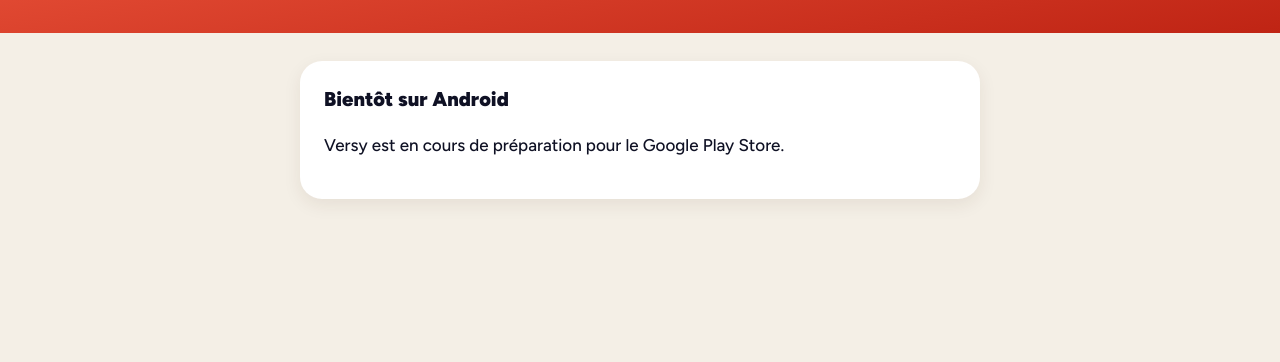
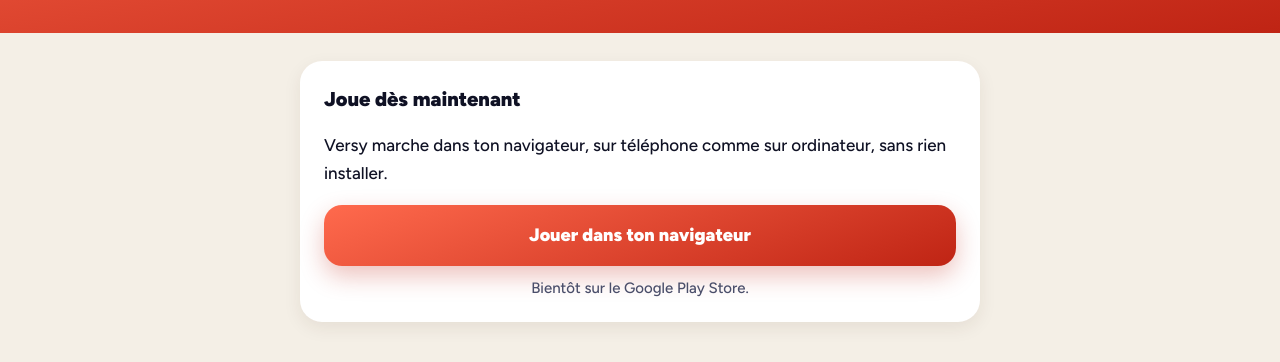
Before and after one commit to GabrielGaudin/versy-site, a plain HTML site: page index.html in a window 1280 px wide. Shown: the part 240-602 px from the top of the page. Drawn offline with Linux system fonts and the light colour scheme.

Commit message:
Accueil : bouton « Jouer dans ton navigateur » vers la version web
Co-Authored-By: Claude Opus 5.5 <noreply@anthropic.com>

```diff
--- a/index.html
+++ b/index.html
@@ -25,8 +25,10 @@
   </header>
   <main>
     <div class="card">
-      <h2>Bientôt sur Android</h2>
-      <p>Versy est en cours de préparation pour le Google Play Store.</p>
+      <h2>Joue dès maintenant</h2>
+      <p>Versy marche dans ton navigateur, sur téléphone comme sur ordinateur, sans rien installer.</p>
+      <a class="cta" href="/app/">Jouer dans ton navigateur</a>
+      <p class="muted">Bientôt sur le Google Play Store.</p>
     </div>
   </main>
 </body>
--- a/style.css
+++ b/style.css
@@ -35,6 +35,10 @@ ul { padding-left: 22px; }
 li { margin: 4px 0; }
 .summary { border-left: 4px solid var(--brand); }
 .muted { color: var(--soft); font-size: 15px; }
+/* Bouton principal, comme sur la page des liens de défi : seul élément en couleur de marque. */
+.cta { display: block; margin: 18px 0 4px; text-align: center; background: linear-gradient(160deg, #FF6A4D, var(--brand-deep)); color: #FFFFFF; text-decoration: none; font-size: 18px; font-weight: 900; padding: 16px 20px; border-radius: 18px; box-shadow: 0 10px 24px rgba(191, 36, 20, 0.28); }
+.cta:active { transform: scale(0.98); }
+.cta + .muted { margin: 10px 0 0; text-align: center; }
 nav.links { display: flex; flex-wrap: wrap; gap: 10px; margin-top: 18px; }
 nav.links a { background: rgba(255, 255, 255, 0.18); border: 1px solid rgba(255, 255, 255, 0.35); color: #FFFFFF; text-decoration: none; padding: 8px 14px; border-radius: 12px; font-size: 15px; }
 footer { max-width: 720px; margin: 0 auto; padding: 0 20px 40px; color: var(--soft); font-size: 14px; }
```
